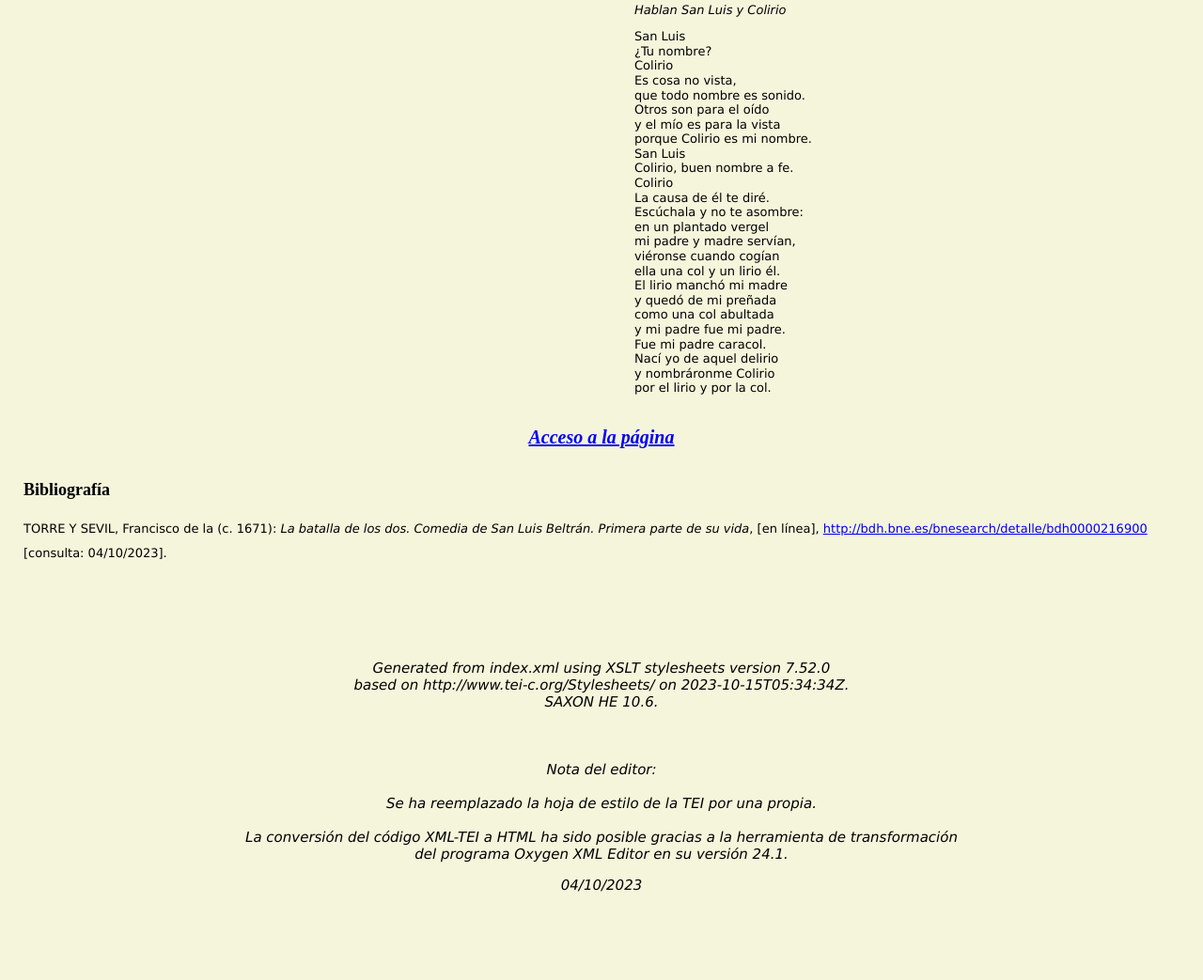
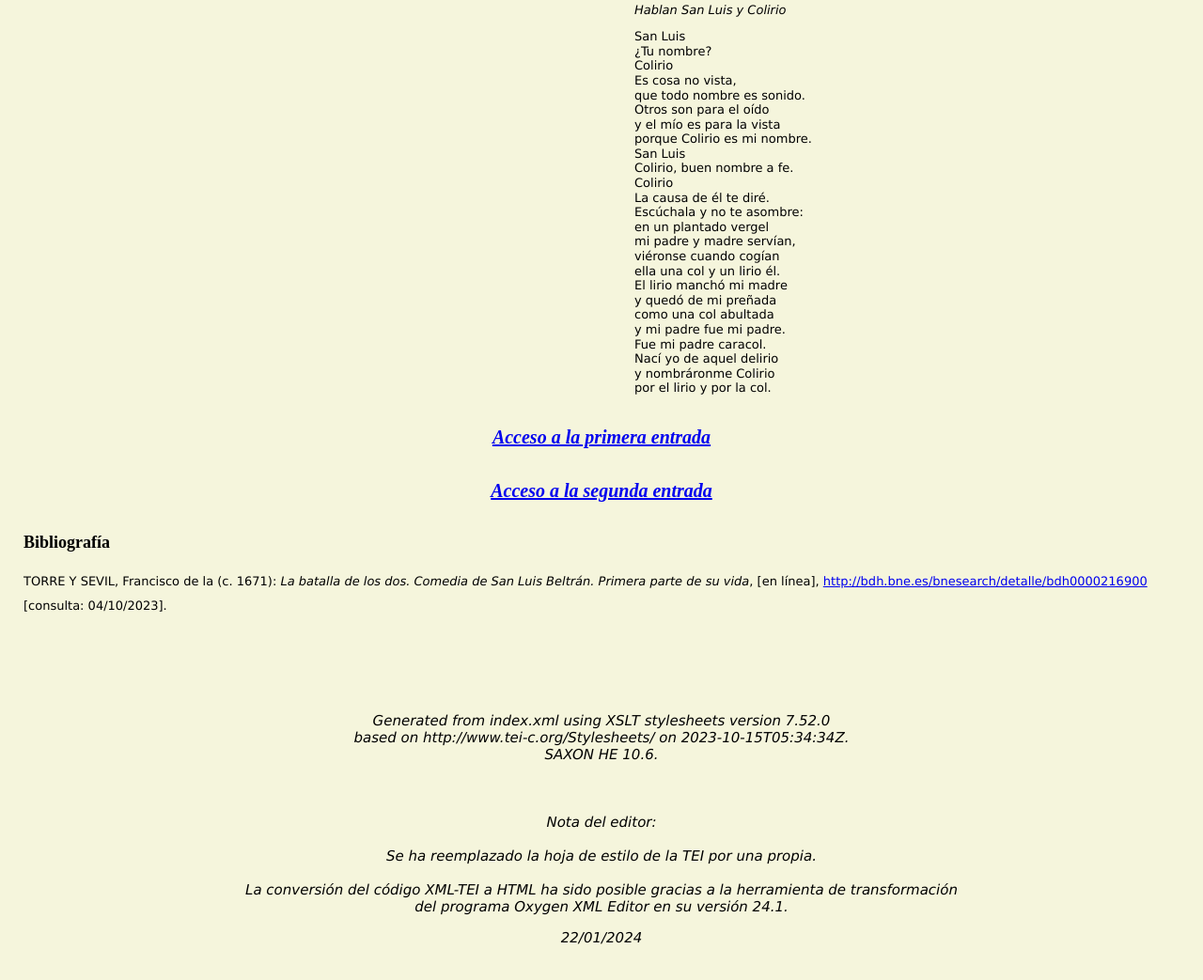
Before and after one commit to carlesmarmol/colirio-teatro-clasico, a plain HTML site: page index.html in a window 1280 px wide. Shown: the part 624-1667 px from the top of the page at 94% size. Before the commit the page ends 1633 px from the top, so only its background shows below. Drawn offline with Linux system fonts and the light colour scheme.

Commit message:
Update index.html

```diff
--- a/index.html
+++ b/index.html
@@ -69,7 +69,13 @@
 									<div>
 										<h5 class="encabezado_principal" style="color:black" id="encabezado_principal"><i>
 											<a href="entrada1.html">
-											Acceso a la página</a>
+											Acceso a la primera entrada</a>
+										</i></h5>
+
+
+										<h5 class="encabezado_principal" style="color:black" id="encabezado_principal"><i>
+											<a href="entrada1.html">
+											Acceso a la segunda entrada</a>
 										</i></h5>
 									</p>
 									<h3>Bibliografía</h3>
@@ -93,7 +99,7 @@
 											La conversión del código XML-TEI a HTML ha sido posible
 											gracias a la herramienta de transformación<br> del programa Oxygen XML Editor
 											en su versión 24.1.</p>
-										<p class="creditos">04/10/2023</p><br /><!--
+										<p class="creditos">22/01/2024</p><br /><!--
 	  Generated from index.xml using XSLT stylesheets version 7.52.0
 	       based on http://www.tei-c.org/Stylesheets/
 	       on 2023-10-15T05:34:34Z.
```
